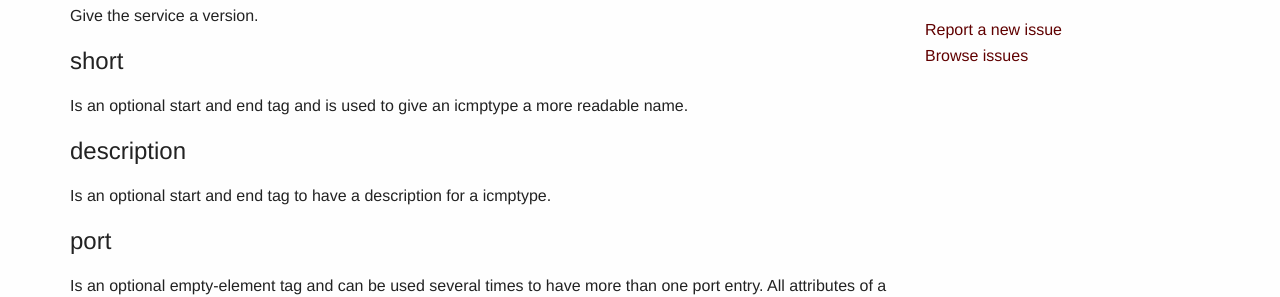
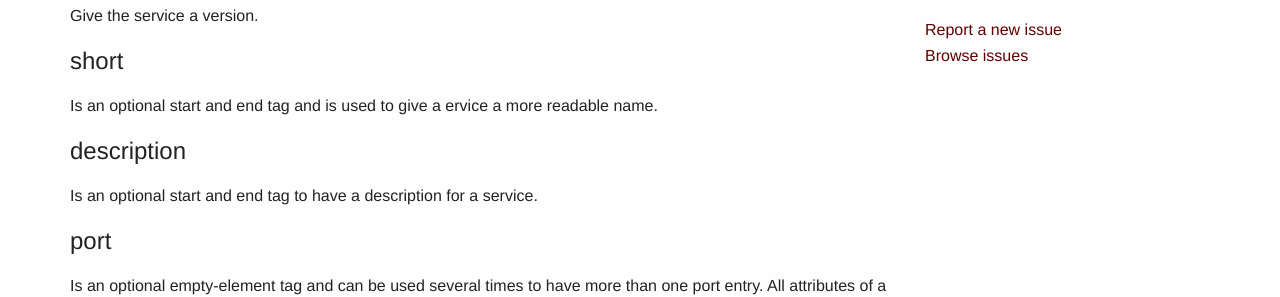
Before and after one commit to firewalld/firewalld.github.io, a Jekyll site: the page built from documentation/service/options.md, in a window 1280 px wide. Shown: the part 549-846 px from the top of the page. Built offline with Jekyll 4.4.1, drawn with Linux system fonts in a browser that asks for light colours.

Commit message:
Fixed misuse of icmptype

```diff
--- a/documentation/service/options.md
+++ b/documentation/service/options.md
@@ -17,11 +17,11 @@
 
 ## short
 
-Is an optional start and end tag and is used to give an icmptype a more readable name.
+Is an optional start and end tag and is used to give a ervice a more readable name.
 
 ## description
 
-Is an optional start and end tag to have a description for a icmptype.
+Is an optional start and end tag to have a description for a service.
 
 ## port
 
```
Also changed, not shown: documentation/ipset/options.md (+2 -2 lines).
